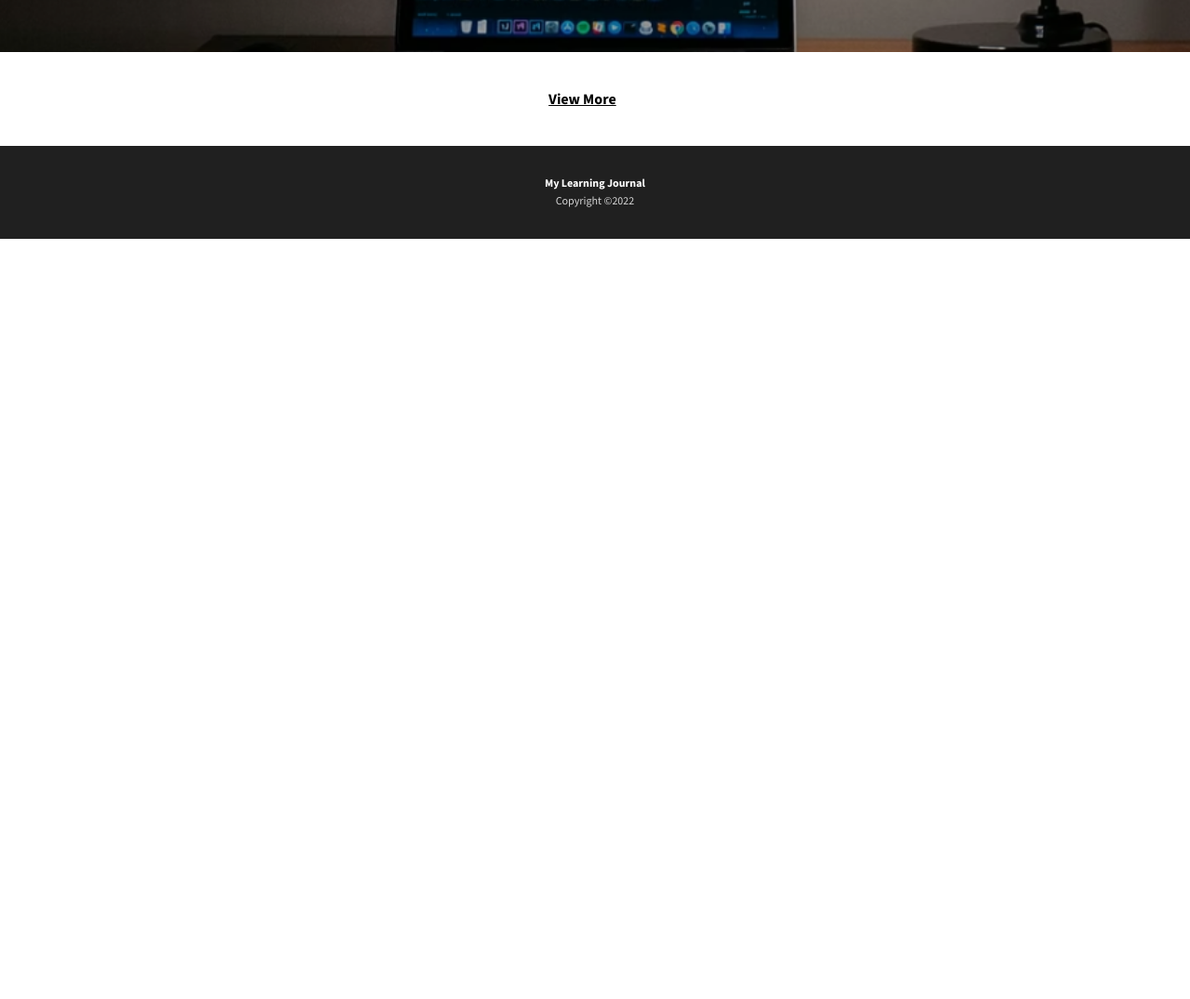
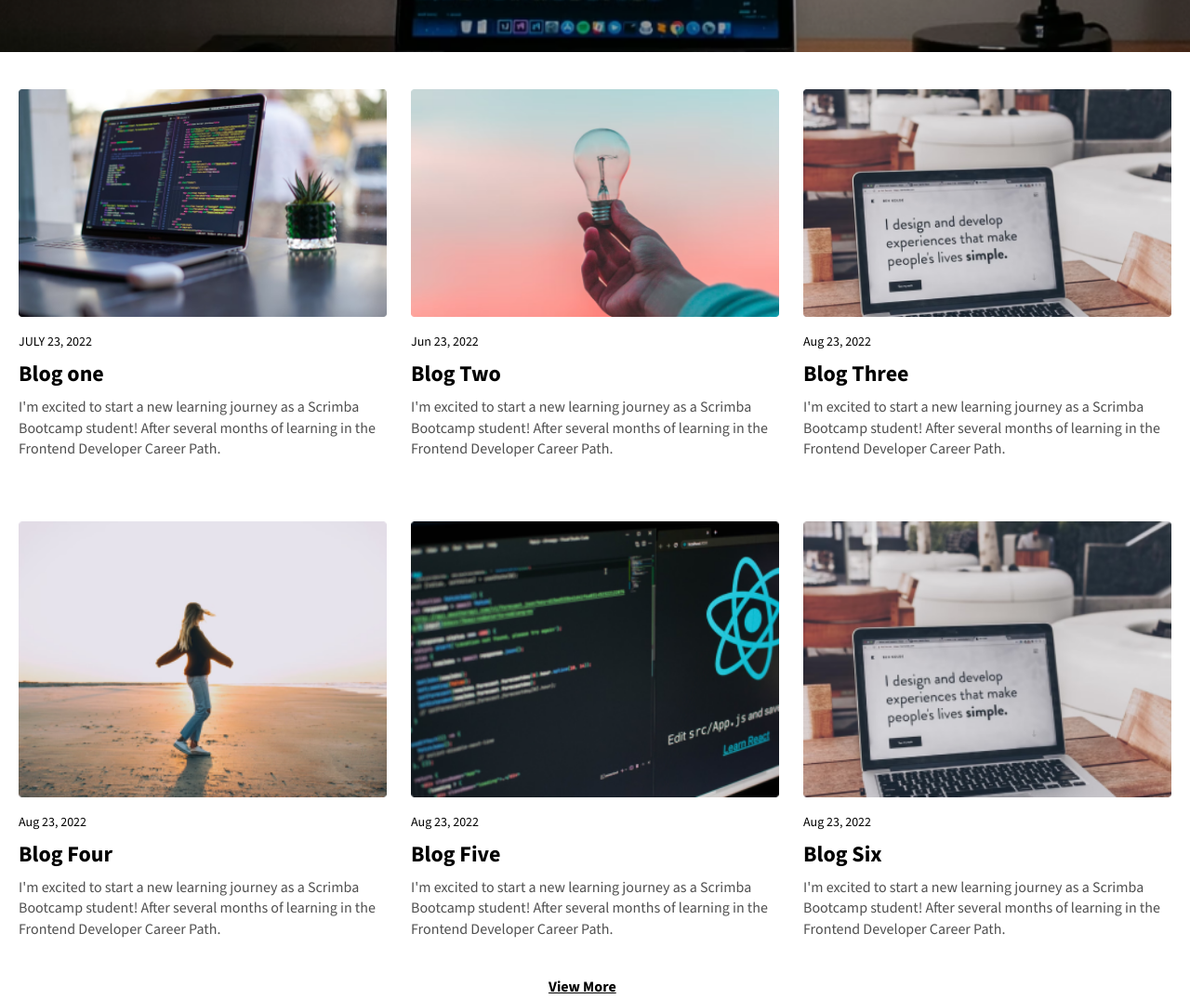
Before and after one commit to HabibullahFirdous/Learning-Journal, a plain HTML site: page index.html in a window 1280 px wide. Shown: the part 625-1700 px from the top of the page at 93% size. Before the commit the page ends 882 px from the top, so only its background shows below. Drawn offline with nearby package versions, Linux system fonts and the light colour scheme; the site is published under a folder, as on GitHub Pages, so addresses that start at the root find nothing.

Commit message:
Update index.html

```diff
--- a/index.html
+++ b/index.html
@@ -46,6 +46,6 @@
     <footer>
       <p>My Learning Journal <span>Copyright ©2022</span></p>
     </footer>
-    <script src="/app.js" type="module"></script>
+    <script src="./app.js" type="module"></script>
   </body>
 </html>
```
